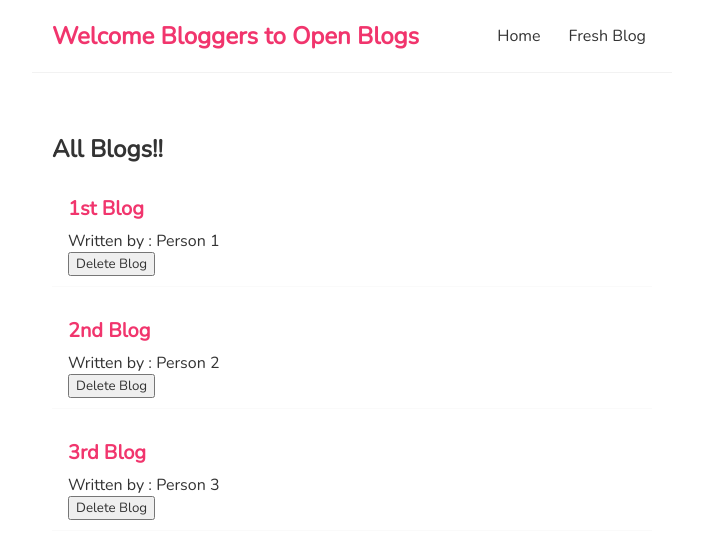
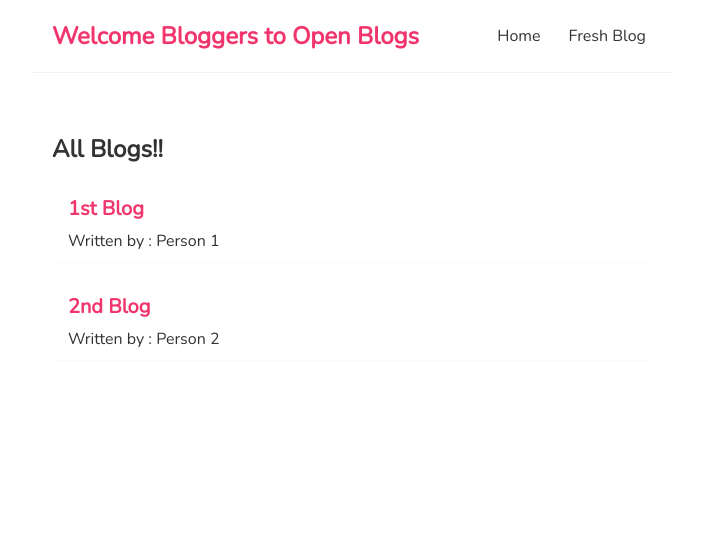
Before and after one commit to shyam7211/react-open-blog, a React (Create React App) app: page / in a window 1280 px wide. Shown: the top 558 px of the page, without its empty margins (288-991 px from the left). Built offline with nearby package versions, Linux system fonts and the light colour scheme; data requests are answered from the project's data file.

Commit message:
Fetched data & rendered on the home and removed delete button.

```diff
--- a/src/components/BlogList.js
+++ b/src/components/BlogList.js
@@ -9,7 +9,7 @@
                 <div className="blog-preview" key={blog.id}>
                     <h2>{blog.title}</h2>
                     <p>Written by : {blog.author}</p>
-                    <button onClick={() => props.handleDelete(blog.id)}>Delete Blog</button>
+                    {/* <button onClick={() => props.handleDelete(blog.id)}>Delete Blog</button> */}
                 </div>
             ))}
         </div>
--- a/src/components/Home.js
+++ b/src/components/Home.js
@@ -4,24 +4,27 @@
 
 const Home = () => {
 
-    const [blogs, setBlogs] = useState([
-        {title: '1st Blog', author: 'Person 1', body: 'abcdee efroa...', id: 1},
-        {title: '2nd Blog', author: 'Person 2', body: 'aro vcnkx efroa...', id: 2},
-        {title: '3rd Blog', author: 'Person 3', body: 'fjnjr arroa...', id: 3}
-    ]);
+    const [blogs, setBlogs] = useState(null);
 
-    const handleDelete = (id) => {
-        let newBlogs = blogs.filter(blogie => blogie.id !== id)
-        setBlogs(newBlogs);
-    }
+    // const handleDelete = (id) => {
+    //     let newBlogs = blogs.filter(blogie => blogie.id !== id)
+    //     setBlogs(newBlogs);
+    // }
 
     useEffect(() => {
+        fetch('http://localhost:8000/blogs')
+        .then(res => {
+            return res.json();
+        })
+        .then(data => {
+            setBlogs(data);
+        })
       console.log("UseEffect Ran...");
     }, [])
 
     return (
         <div className="home">
-            <BlogList blogs={blogs} title="All Blogs!!" handleDelete={handleDelete} />
+            {blogs && <BlogList blogs={blogs} title="All Blogs!!" /*handleDelete={handleDelete}*/ />}
             {/* The method below filter's only the required blog example for searching a blog */}
             {/* <BlogList blogs={blogs.filter((blog) => blog.author === 'Person 2')} title="Person 2's Blogs!!" handleDelete={handleDelete} />  */}
         </div>
```
